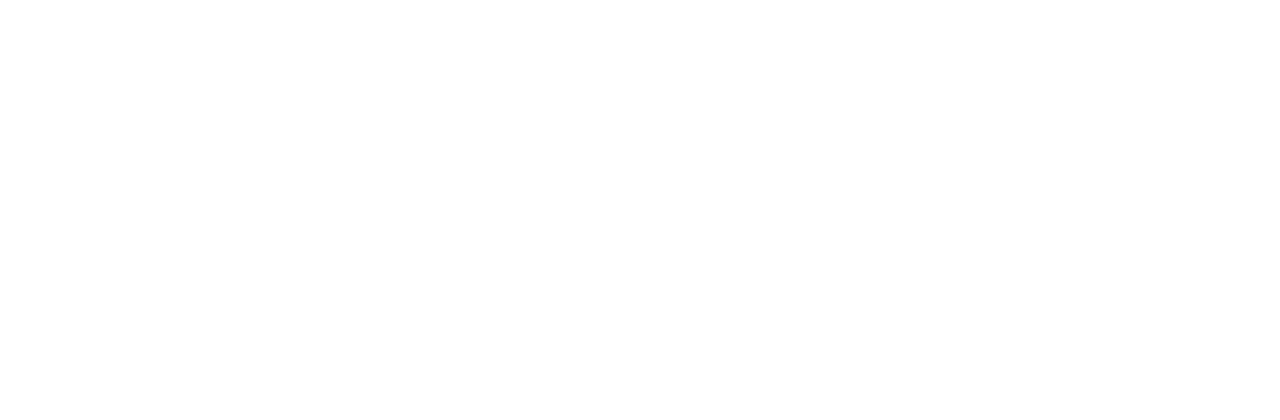
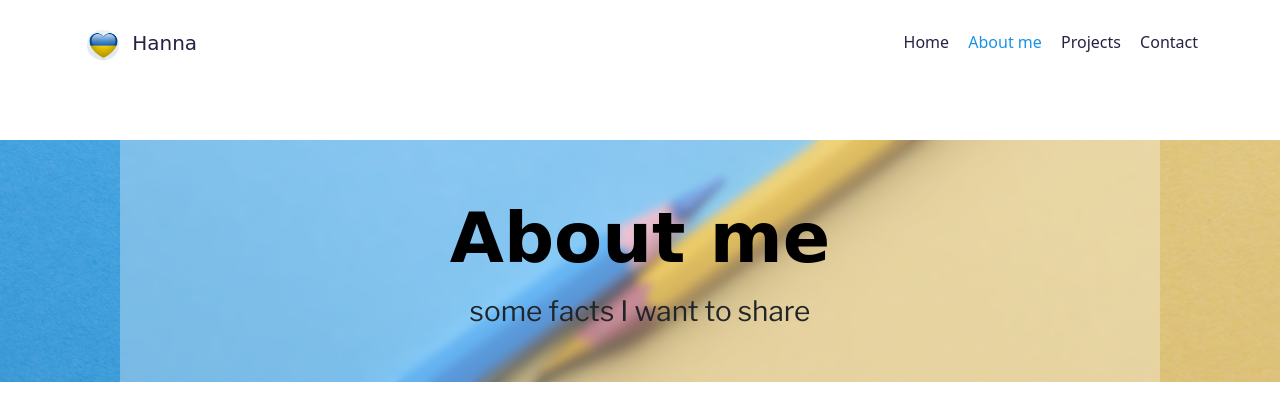
Before and after one commit to boxdigi/Portfolio, a plain HTML site: page about.html in a window 1280 px wide. Drawn offline with nearby package versions, Linux system fonts and the light colour scheme; a web font is replaced by a local one.

Commit message:
add NavBar & heading

```diff
--- a/about.html
+++ b/about.html
@@ -5,11 +5,43 @@
     <meta charset="UTF-8">
     <meta http-equiv="X-UA-Compatible" content="IE=edge">
     <meta name="viewport" content="width=device-width, initial-scale=1.0">
-    <title>Document</title>
+    <meta name="description"
+        content="Hi, I'm Hanna, front-end developer located in Ukraine. Open to interesting projects or other work inquiry">
+    <title>Hanna Veselova,front-end develover</title>
+    <link href="https://cdn.jsdelivr.net/npm/bootstrap@5.1.3/dist/css/bootstrap.min.css" rel="stylesheet"
+        integrity="sha384-1BmE4kWBq78iYhFldvKuhfTAU6auU8tT94WrHftjDbrCEXSU1oBoqyl2QvZ6jIW3" crossorigin="anonymous">
+    <link rel="preconnect" href="https://fonts.googleapis.com">
+    <link rel="preconnect" href="https://fonts.gstatic.com" crossorigin>
+    <link
+        href="https://fonts.googleapis.com/css2?family=Averia+Serif+Libre:wght@400;700&family=Redressed&family=Libre+Franklin:wght@300;400;700&display=swap"
+        rel="stylesheet">
+    <link rel="stylesheet" href="/styles.css">
+    <script src="https://kit.fontawesome.com/967e140582.js" crossorigin="anonymous"></script>
+    <script src="https://cdn.jsdelivr.net/npm/bootstrap@5.1.3/dist/js/bootstrap.bundle.min.js"
+        integrity="sha384-ka7Sk0Gln4gmtz2MlQnikT1wXgYsOg+OMhuP+IlRH9sENBO0LRn5q+8nbTov4+1p"
+        crossorigin="anonymous"></script>
 </head>
 
 <body>
-
+    <div class="container">
+        <nav class="d-flex justify-content-between">
+            <a class="navbar-brand " href="#"><img src="/img/UA.jpg" alt="logo-small" class="logo d-inline-block me-2"
+                    title="logo"><span class="brand-font">Hanna</span>
+            </a>
+            <ul>
+                <li><a href="/" title="Homepage">Home</a></li>
+                <li class="active"><a href="/about.html" title="About">About me</a></li>
+                <li><a href="/projects.html" title="Projects">Projects</a></li>
+                <li><a href="/contact.html" title="Contact">Contact</a></li>
+            </ul>
+        </nav>
+    </div>
+    <div class="background">
+        <div class="transbox project">
+            <h1 class="text-center m-3">About me</h1>
+            <p class="fs-3 text-center m-3">some facts I want to share</p>
+        </div>
+    </div>
 </body>
 
 </html>
```
